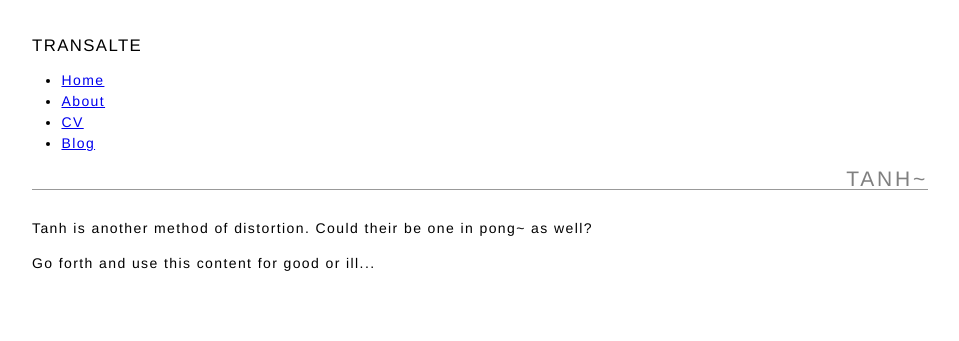
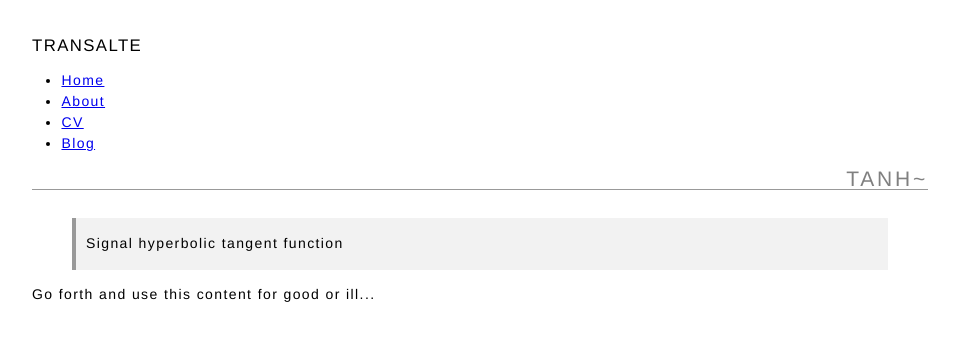
Before and after one commit to transalte/transalte.github.io, a Jekyll site: the page built from distortion/tanh.md, in a window 1280 px wide. Shown: the top 341 px of the page, without its empty margins (160-1119 px from the left). Built offline with Jekyll 4.4.1, drawn with Linux system fonts in a browser that asks for light colours; our own code applies the rules of GitHub Pages for plain Markdown files.

Commit message:
Update tanh.md

```diff
--- a/distortion/tanh.md
+++ b/distortion/tanh.md
@@ -1,3 +1,4 @@
 # tanh~
 
-Tanh is another method of distortion. Could their be one in pong~ as well?
+
+> Signal hyperbolic tangent function
```
